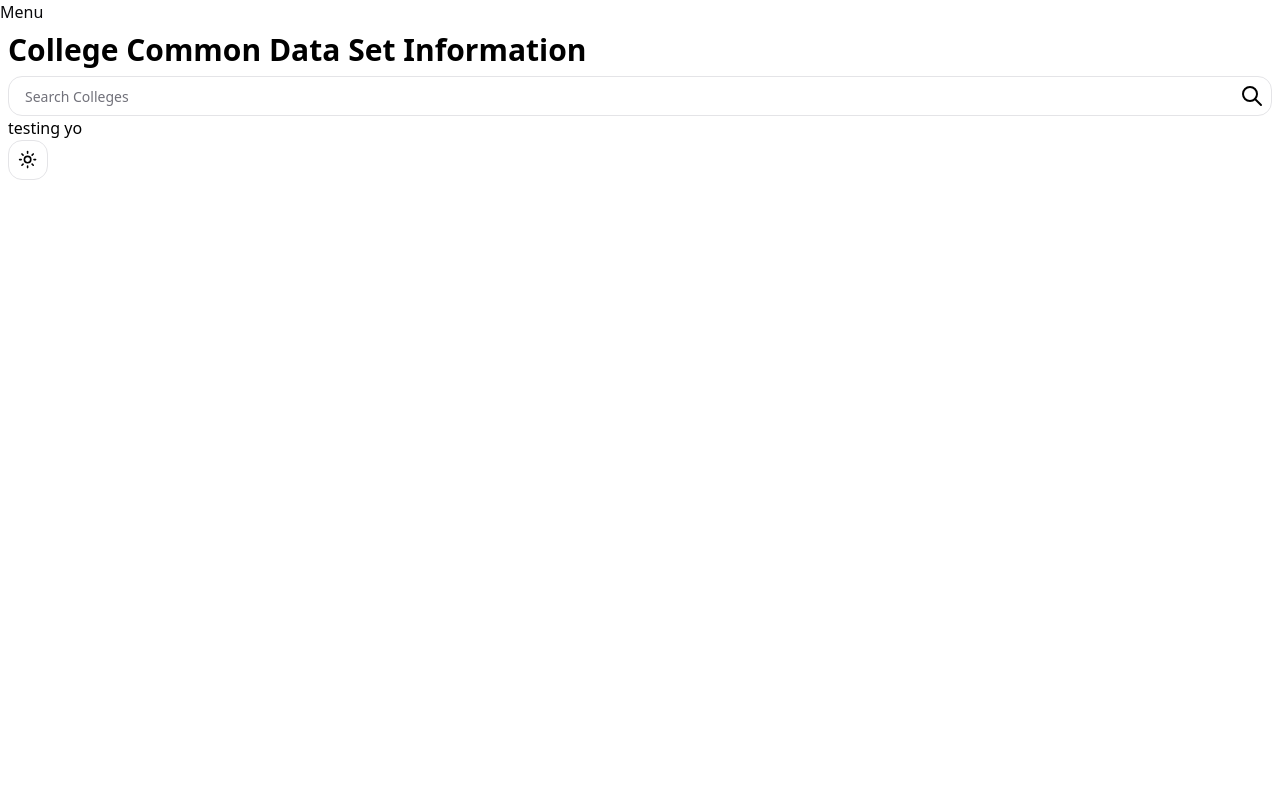
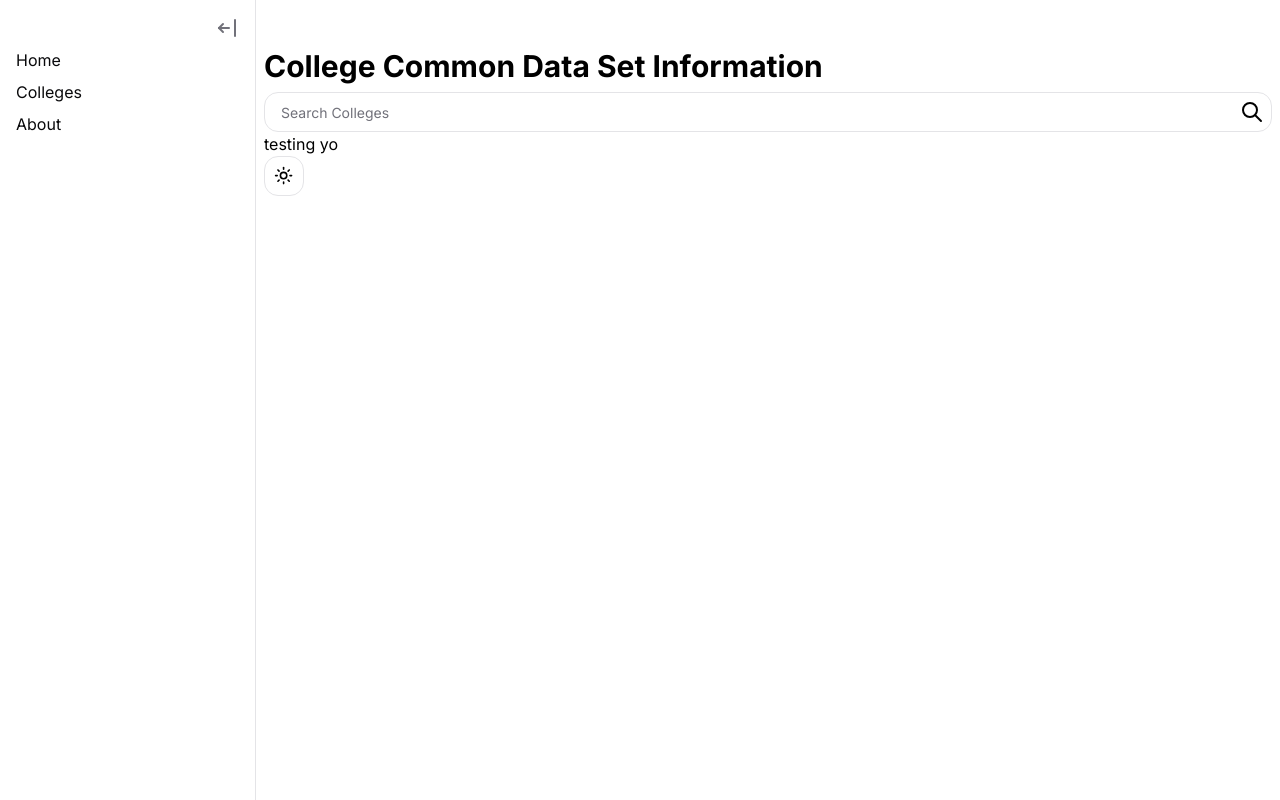
Before and after one commit to averybudlong/ProjectGemini, a Next.js app: page / in a window 1280 px wide. Built offline with nearby package versions, Linux system fonts and the light colour scheme.

Commit message:
changed sidebar functionality to slide the rest of the page content over rather than covering it up. Also made the sidebar open by default

```diff
--- /dev/null
+++ b/src/app/RootLayoutClient.tsx
@@ -0,0 +1,34 @@
+// app/RootLayoutClient.tsx
+'use client'
+
+import { useState } from "react";
+import { ThemeProvider } from 'next-themes'
+import Sidebar from '../components/Sidebar';
+
+type RootLayoutClientProps = {
+  children: React.ReactNode;
+};
+
+export default function RootLayoutClient({ children }: RootLayoutClientProps) {
+  const [isSidebarOpen, setIsSidebarOpen] = useState(true);
+
+  return (
+    <ThemeProvider
+      attribute="class"
+      defaultTheme="system"
+      enableSystem
+      disableTransitionOnChange
+    >
+      <div className="flex">
+        <Sidebar
+          isOpen={isSidebarOpen}
+          onOpen={() => setIsSidebarOpen(true)}
+          onClose={() => setIsSidebarOpen(false)}
+        />
+        <main className={`flex-1 transition-all duration-300 ease-in-out ${isSidebarOpen ? 'ml-64' : 'ml-0'}`}>
+          {children}
+        </main>
+      </div>
+    </ThemeProvider>
+  )
+}
--- a/src/app/layout.tsx
+++ b/src/app/layout.tsx
@@ -1,9 +1,8 @@
+// app/layout.tsx
 import type { Metadata } from "next";
 import { Inter } from "next/font/google";
 import "./globals.css";
-import { ThemeProvider } from 'next-themes'
-import Sidebar from '../components/Sidebar';
-import { useState } from 'react';
+import RootLayoutClient from './RootLayoutClient';
 
 const inter = Inter({ subsets: ["latin"] });
 
@@ -18,22 +17,10 @@ type RootLayoutProps = {
 
 export default function RootLayout({ children }: RootLayoutProps) {
   return (
-    <>
-      <html lang="en" suppressHydrationWarning>
-        <body>
-
-          <ThemeProvider
-            attribute="class"
-            defaultTheme="system"
-            enableSystem
-            disableTransitionOnChange
-          >
-            <Sidebar/>
-
-            <main>{children}</main>
-          </ThemeProvider>
-        </body>
-      </html>
-    </>
+    <html lang="en" suppressHydrationWarning>
+      <body className={inter.className}>
+        <RootLayoutClient>{children}</RootLayoutClient>
+      </body>
+    </html>
   )
 }
--- a/src/app/page.tsx
+++ b/src/app/page.tsx
@@ -1,12 +1,12 @@
+// page.tsx
 import SearchBar from '../components/SearchBar';
 import CollegeCard from '../components/CollegeCard';
 import ModeToggle from '../components/ModeToggle';
 
 export default function Home() {
-
   return (
-    <main className="container mx-auto px-2 py-2">
-      <h1 className="text-3xl font-bold mb-2">College Common Data Set Information</h1>
+    <div className="container mx-auto px-2 py-2">
+      <h1 className="text-3xl font-bold mb-2 mt-10">College Common Data Set Information</h1>
       <SearchBar/>
 
       <h2>
@@ -14,6 +14,6 @@ export default function Home() {
       </h2>
 
       <ModeToggle/>
-    </main>
+    </div>
   );
 }
--- a/src/components/ModeToggle.tsx
+++ b/src/components/ModeToggle.tsx
@@ -1,23 +1,25 @@
+// components/ModeToggle.tsx
 "use client"
+
 import * as React from "react"
 import { Moon, Sun } from "lucide-react"
 import { useTheme } from "next-themes"
 import { Button } from "@/components/ui/button"
 
 export default function ModeToggle() {
+  const { theme, setTheme } = useTheme()
   const [mounted, setMounted] = React.useState(false)
-  const { theme, setTheme } = useTheme()
 
   React.useEffect(() => {
     setMounted(true)
   }, [])
 
   if (!mounted) {
-    return null // Return null on server-side to prevent hydration mismatch
+    return null
   }
 
   const handleToggle = () => {
-    setTheme(theme === "dark" ? "light" : "dark")
+    setTheme(theme === "light" ? "dark" : "light")
   }
 
   return (
--- a/src/components/Sidebar.tsx
+++ b/src/components/Sidebar.tsx
@@ -1,37 +1,35 @@
 // components/Sidebar.tsx
 'use client'
 
-import React, { useState } from 'react';
+import React from 'react';
+import { IconArrowBarLeft, IconArrowBarRight } from '@tabler/icons-react';
 
-const Sidebar = () => {
-  const [isOpen, setIsOpen] = useState(false);
+interface SidebarProps {
+  isOpen: boolean;
+  onOpen: () => void;
+  onClose: () => void;
+}
 
+const Sidebar: React.FC<SidebarProps> = ({ isOpen, onOpen, onClose }) => {
   return (
     <>
-      {/* Overlay */}
       <div
-        className={`fixed inset-0 bg-black bg-opacity-50 z-40 transition-opacity duration-300 ease-in-out ${
-          isOpen ? 'opacity-100' : 'opacity-0 pointer-events-none'
-        }`}
-        onClick={() => setIsOpen(false)}
-      />
-
-      {/* Sidebar */}
-      <div
-        className={`fixed top-0 left-0 h-full w-64 z-50 transform transition-all duration-300 ease-in-out
+        className={`fixed top-0 left-0 h-full w-64 z-30 transform transition-all duration-300 ease-in-out
                     bg-[hsl(var(--background))] text-[hsl(var(--foreground))]
                     border-r border-[hsl(var(--border))] ${
           isOpen ? 'translate-x-0' : '-translate-x-full'
         }`}
       >
         <button
-          onClick={() => setIsOpen(false)}
-          className="absolute top-4 right-4 text-[hsl(var(--muted-foreground))] hover:text-[hsl(var(--foreground))]"
+          onClick={onClose}
+          className={`absolute top-4 right-4 text-[hsl(var(--muted-foreground))] hover:text-[hsl(var(--foreground))] transition-[visibility] duration-0 delay-285 ${
+            isOpen ? 'visible' : 'invisible'}`}
         >
-          Close
+          {/* Close */}
+          <IconArrowBarLeft stroke={2} />
         </button>
         <nav className="p-4">
-          <ul>
+          <ul className="mt-8">
             <li className="mb-2"><a href="#" className="text-[hsl(var(--foreground))] hover:text-[hsl(var(--accent-foreground))]">Home</a></li>
             <li className="mb-2"><a href="#" className="text-[hsl(var(--foreground))] hover:text-[hsl(var(--accent-foreground))]">Colleges</a></li>
             <li className="mb-2"><a href="#" className="text-[hsl(var(--foreground))] hover:text-[hsl(var(--accent-foreground))]">About</a></li>
@@ -39,12 +37,14 @@ const Sidebar = () => {
         </nav>
       </div>
 
-      {/* Open button */}
       <button
-        onClick={() => setIsOpen(true)}
-        className="text-[hsl(var(--muted-foreground))] hover:text-[hsl(var(--foreground))]"
+        onClick={onOpen}
+        className={`fixed top-4 left-4 z-40 text-[hsl(var(--muted-foreground))] hover:text-[hsl(var(--foreground))] transition-[visibility] duration-0 delay-285 ${
+          isOpen ? 'invisible' : 'visible'
+        }`}
       >
-        Menu
+        {/* Open */}
+        <IconArrowBarRight stroke={2} />
       </button>
     </>
   );
```
